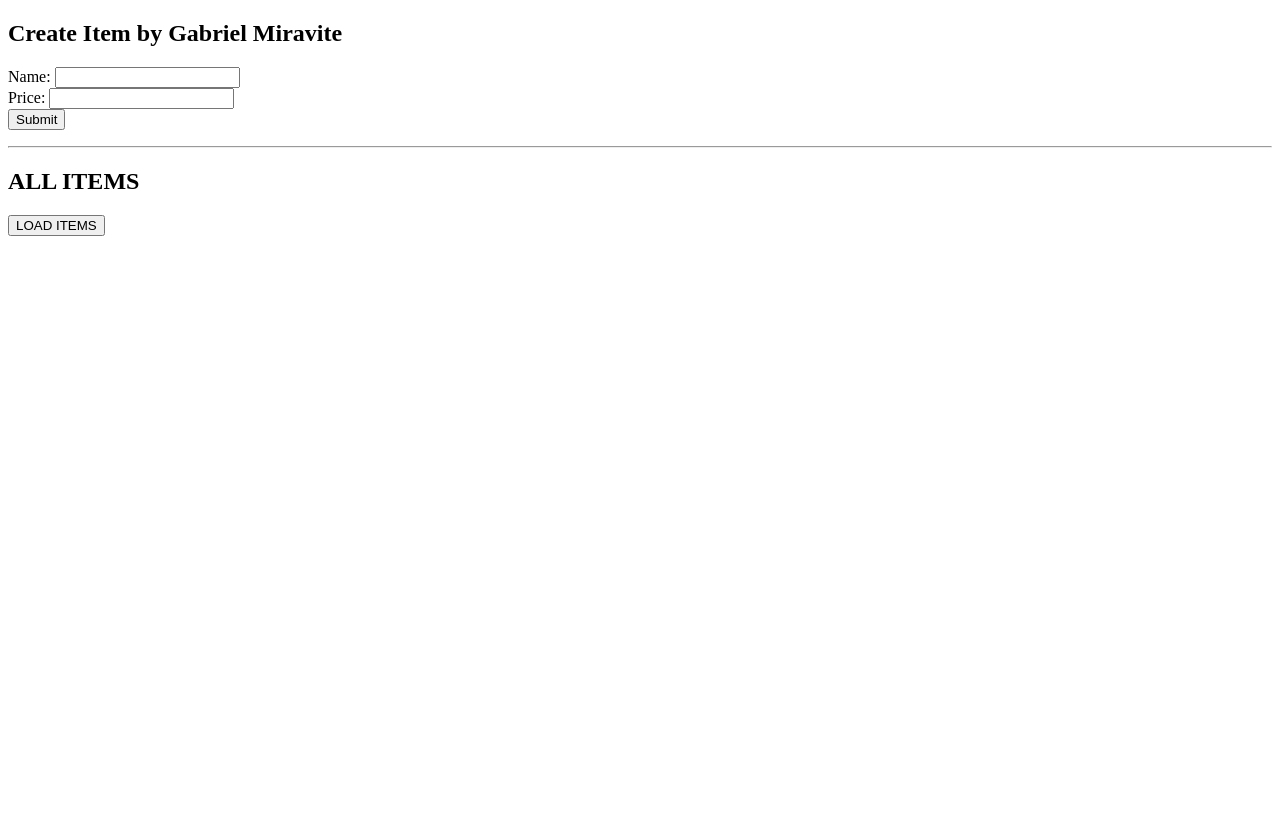
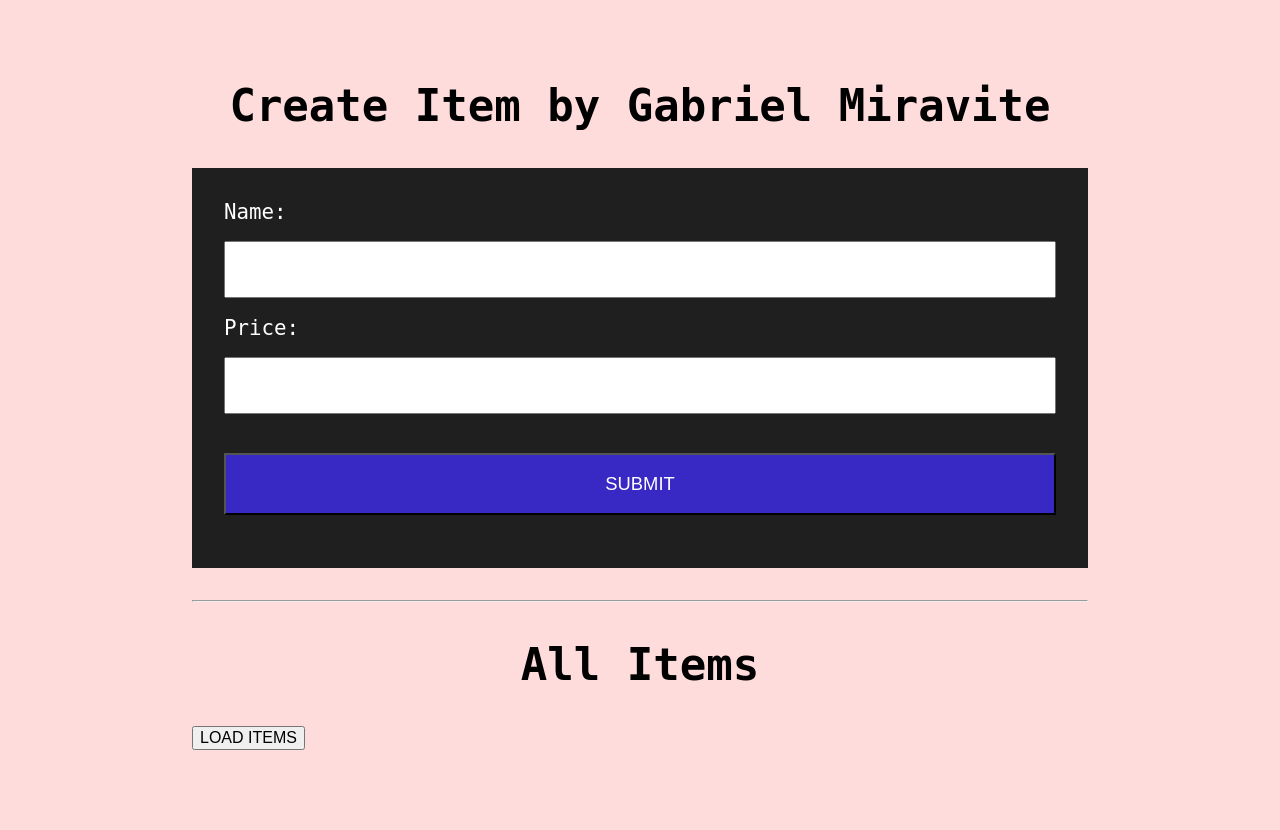
Before and after one commit to GMiraQCC/ET721_Spring_2026, a Flask app: page / in a window 1280 px wide. Before the commit the page ends 236 px from the top, so only its background shows below. Run offline with Flask 3, Linux system fonts and the light colour scheme.

Commit message:
Start Lab 15 CSS

```diff
--- /dev/null
+++ b/lab15/static/style.css
@@ -0,0 +1,56 @@
+*{box-sizing: border-box;}
+body{
+    font-family: monospace, Helvetica, sans-serif;
+    margin: 5rem 12rem;
+    background-color: #ffdcdc;
+}
+h1{
+    font-size: 2.75rem;
+}
+h2{
+    text-align: center;
+    font-size: 2.75rem;
+}
+h3{
+    text-align: center;
+    font-size: 2.15rem;
+}
+form, div[id="updateForm"]{
+    background-color: #1f1f1f;
+    padding: 2rem;
+    font-size: 1.3rem;
+}
+label, #response{
+    color: white;
+}
+input[type="text"], input[type="number"]{
+    width: 100%;
+    padding: 1rem;
+    margin: 1.1rem 0rem;
+    font-size: 1.1rem;
+}
+button[type="submit"]{
+    background-color: #3828c4;
+    color: white;
+    width: 100%;
+    padding: 1.15rem;
+    margin: 1.3rem 0rem 0rem 0rem;
+    font-size: 1.15rem;
+    cursor: pointer;
+    &:hover{
+        background-color: #84adfa;
+    }
+}
+hr{
+    margin: 2rem 0rem;
+}
+button{
+    font-size: 1rem;
+}
+li{
+    font-size: 1.3rem;
+    padding: 0.3rem;
+}
+p:not(#response){
+    font-size: 1.3rem;
+}
--- a/lab15/templates/delete.html
+++ b/lab15/templates/delete.html
@@ -2,6 +2,7 @@
 <html>
 <head>
     <title>Delete Item</title>
+    <link rel="stylesheet" href="{{ url_for('static', filename='style.css') }}">
 </head>
 <body>
     <h1>Item Deleted</h1>
--- a/lab15/templates/error.html
+++ b/lab15/templates/error.html
@@ -2,6 +2,7 @@
 <html>
 <head>
     <title>Error</title>
+    <link rel="stylesheet" href="{{ url_for('static', filename='style.css') }}">
 </head>
 <body>
     <h1>Error</h1>
--- a/lab15/templates/index.html
+++ b/lab15/templates/index.html
@@ -4,6 +4,7 @@
     <meta charset="UTF-8">
     <meta name="viewport" content="width=device-width, initial-scale=1.0">
     <title>Create Item</title>
+    <link rel="stylesheet" href="{{ url_for('static', filename='style.css') }}">
 </head>
 <body>
     <h2>Create Item by Gabriel Miravite</h2>
@@ -23,7 +24,7 @@
         </div>
 
         <div>
-            <button type="submit">Submit</button>
+            <button type="submit">SUBMIT</button>
         </div>
 
         <p id="response"></p>
@@ -32,7 +33,7 @@
     <!-- LOADING ITEM -->
     <section>
         <hr>
-        <h2>ALL ITEMS</h2>
+        <h2>All Items</h2>
         <button onclick="loaditems()">LOAD ITEMS</button>
 
         <ul id="itemslist"></ul>
@@ -40,8 +41,10 @@
 
     <!-- TABLE TO UPDATE AN ITEM NAME AND PRICE -->
     <section id="updatesection" style="display: none;">
-        <h3>Update item</h3>
+        <h3>Update Item</h3>
+        <div id="updateForm">
             <input type="hidden" id="updateID">
+
             <label>
                 Name: <input type="text" id="updateName">
             </label>
@@ -51,6 +54,7 @@
             </label>
 
             <button onclick="updateItem()">SAVE UPDATE</button>
+        <div>
     </section>
 
     <script>
@@ -101,8 +105,8 @@
 
                 const li = document.createElement("li")
                 li.innerHTML = `ID = ${id} | Name = ${item.name} | Price = ${item.price}
-                <button onclick = "showupdateform('${id}', '${item.name}', '${item.price}')">Update</button>
-                <button onclick = "deleteitem('${id}')"> Delete </button>
+                <button onclick = "showupdateform('${id}', '${item.name}', '${item.price}')">UPDATE</button>
+                <button onclick = "deleteitem('${id}')">DELETE</button>
                 `
                 list.appendChild(li)
 
--- a/lab15/templates/update.html
+++ b/lab15/templates/update.html
@@ -2,6 +2,7 @@
 <html>
 <head>
     <title>Update Item</title>
+    <link rel="stylesheet" href="{{ url_for('static', filename='style.css') }}">
 </head>
 <body>
     <h1>Item Updated</h1>
```
Lines whose indentation alone changed are shown as unchanged.
